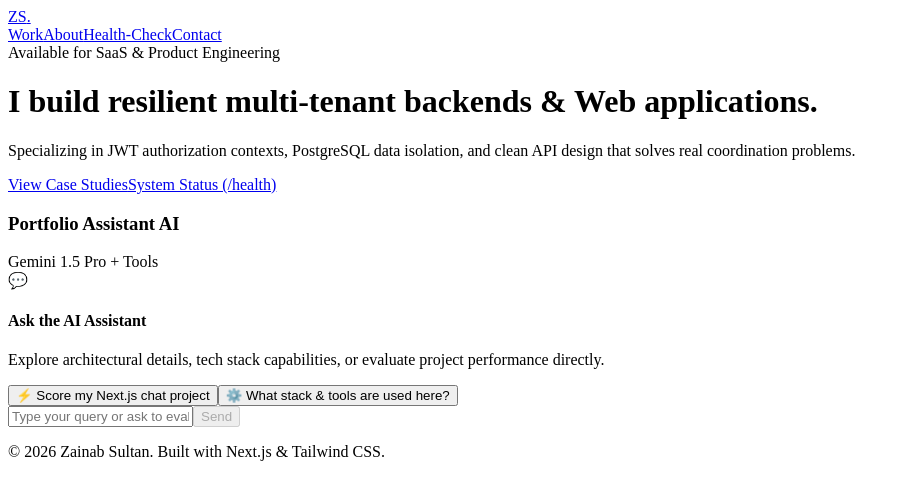
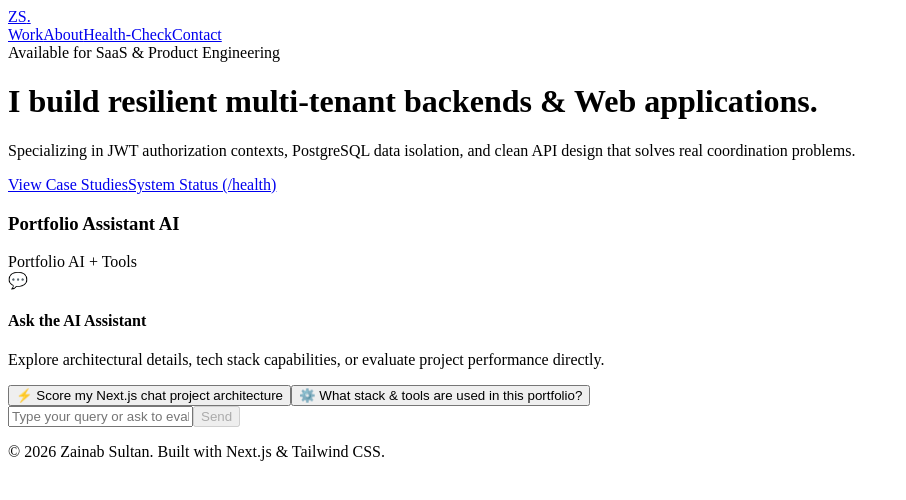
Before and after one commit to zainab902/flyrank-portfolio, a Next.js app: page / in a window 1280 px wide. Shown: the top 500 px of the page, without its empty margins (0-906 px from the left). Built offline with nearby package versions, Linux system fonts and the light colour scheme.

Commit message:
update example prompts in chat assistant

```diff
--- a/src/app/page.tsx
+++ b/src/app/page.tsx
@@ -121,7 +121,7 @@ export default function Home() {
               <span className="w-2.5 h-2.5 rounded-full bg-emerald-500" />
               <h3 className="text-sm font-semibold text-slate-200">Portfolio Assistant AI</h3>
             </div>
-            <span className="text-xs font-mono text-slate-500">Gemini 1.5 Pro + Tools</span>
+            <span className="text-xs font-mono text-slate-500">Portfolio AI + Tools</span>
           </div>
 
           {/* Messages Window */}
@@ -137,21 +137,21 @@ export default function Home() {
                   Explore architectural details, tech stack capabilities, or evaluate project performance directly.
                 </p>
 
-                {/* Quick Action Suggestions */}
+                {/* Quick Action Suggestions - UPDATED PROMPTS */}
                 <div className="grid grid-cols-1 sm:grid-cols-2 gap-2.5 w-full max-w-lg">
                   <button
                     type="button"
-                    onClick={() => handleSendMessage('Score my Next.js chat project')}
+                    onClick={() => handleSendMessage('Score my Next.js chat project architecture')}
                     className="p-3 bg-slate-950/80 hover:bg-slate-800 border border-slate-800 rounded-xl text-xs text-slate-300 text-left transition-colors flex items-center gap-2 cursor-pointer"
                   >
-                    <span>⚡</span> Score my Next.js chat project
+                    <span>⚡</span> Score my Next.js chat project architecture
                   </button>
                   <button
                     type="button"
-                    onClick={() => handleSendMessage('What stack and tools does Zainab use?')}
+                    onClick={() => handleSendMessage('What stack & tools are used in this portfolio?')}
                     className="p-3 bg-slate-950/80 hover:bg-slate-800 border border-slate-800 rounded-xl text-xs text-slate-300 text-left transition-colors flex items-center gap-2 cursor-pointer"
                   >
-                    <span>⚙️</span> What stack & tools are used here?
+                    <span>⚙️</span> What stack & tools are used in this portfolio?
                   </button>
                 </div>
               </div>
```
